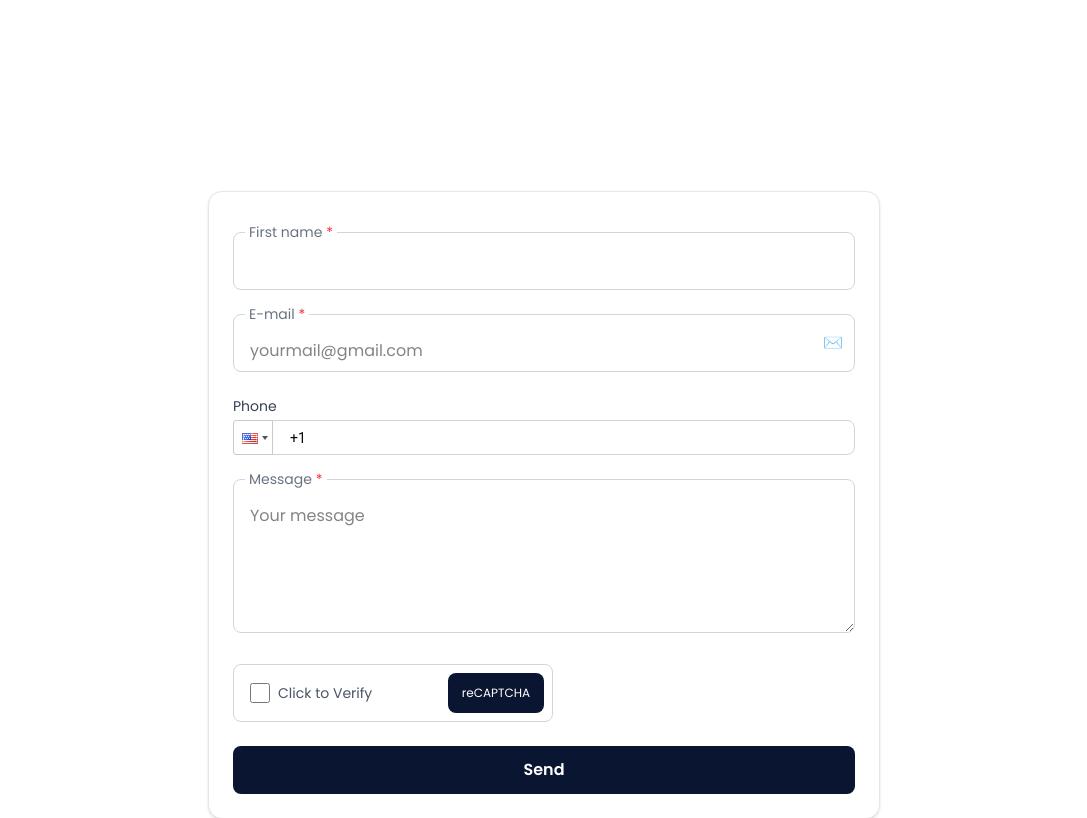
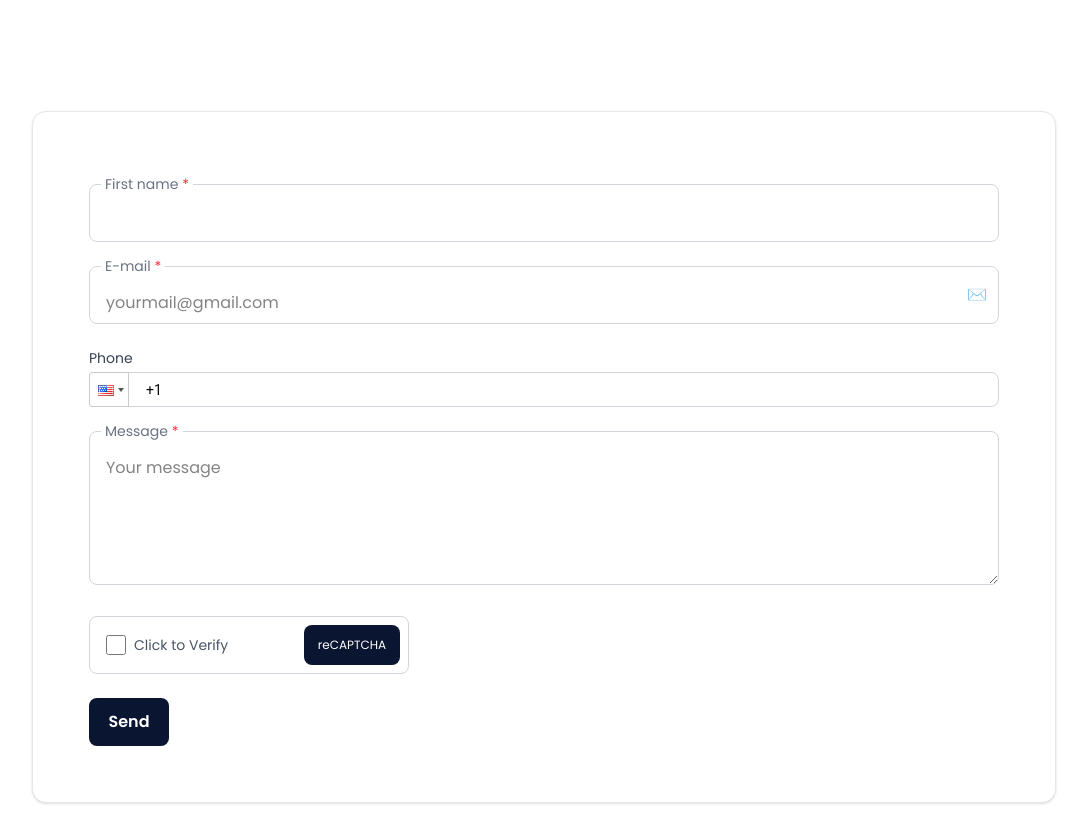
Before and after one commit to mubashirbappi5/EstateAtlas, a Next.js app: page /affiliateContact in a window 1280 px wide. Shown: the part 429-1247 px from the top of the page, without its empty margins (96-1183 px from the left). Built offline with nearby package versions, Linux system fonts and the light colour scheme.

Commit message:
affiliate contact page almost complate

```diff
--- a/src/app/affiliateContact/page.tsx
+++ b/src/app/affiliateContact/page.tsx
@@ -4,7 +4,7 @@ import React from "react";
 const AffiliateContact = () => {
   return (
     <div className="min-h-screen ">
-      <div className="md:container mx-auto  md:mb-40 mb-7 md:p-8 p-2 text-[#0A1532] text-center">
+      <div className="md:container mx-auto  md:mb-20 mb-7 md:p-8 p-2 text-[#0A1532] text-center">
         <h1 className="md:text-6xl text-4xl mt-20 text-center  font-semibold">
           Reach Out <span className="text-[#3BA1DF]">–</span> To Our <br /> real estate experts
         </h1>
--- a/src/components/AffiliateContact/ContactForm.tsx
+++ b/src/components/AffiliateContact/ContactForm.tsx
@@ -38,7 +38,7 @@ const ContactForm: React.FC = () => {
   };
 
   return (
-    <div className="max-w-2xl mx-auto p-6 bg-white rounded-xl border border-gray-200 shadow-sm">
+    <div className="max-w-5xl mx-auto  p-14 bg-white rounded-xl border border-gray-200 shadow-sm">
       <form onSubmit={handleSubmit} className="space-y-6">
         {/* Name */}
         <div className="relative mt-4">
@@ -141,7 +141,7 @@ const ContactForm: React.FC = () => {
         {/* Submit Button */}
         <button
           type="submit"
-          className="w-full bg-[#0A1532] hover:bg-[#0d1d45] text-white font-semibold py-3 rounded-md transition"
+          className=" md:w-20 w-full bg-[#0A1532] hover:bg-[#0d1d45] text-white font-semibold py-3 rounded-md transition"
         >
           Send
         </button>
```
